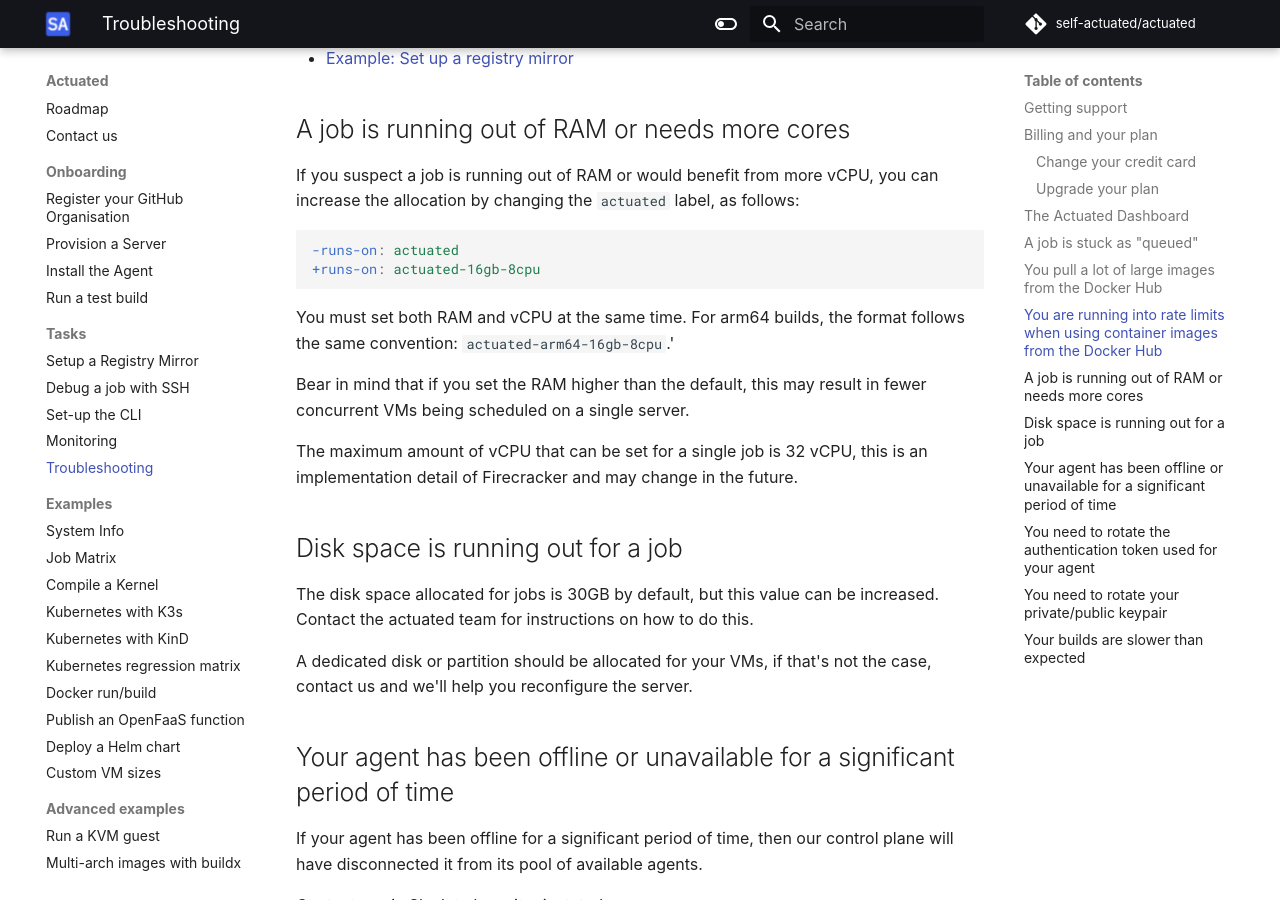
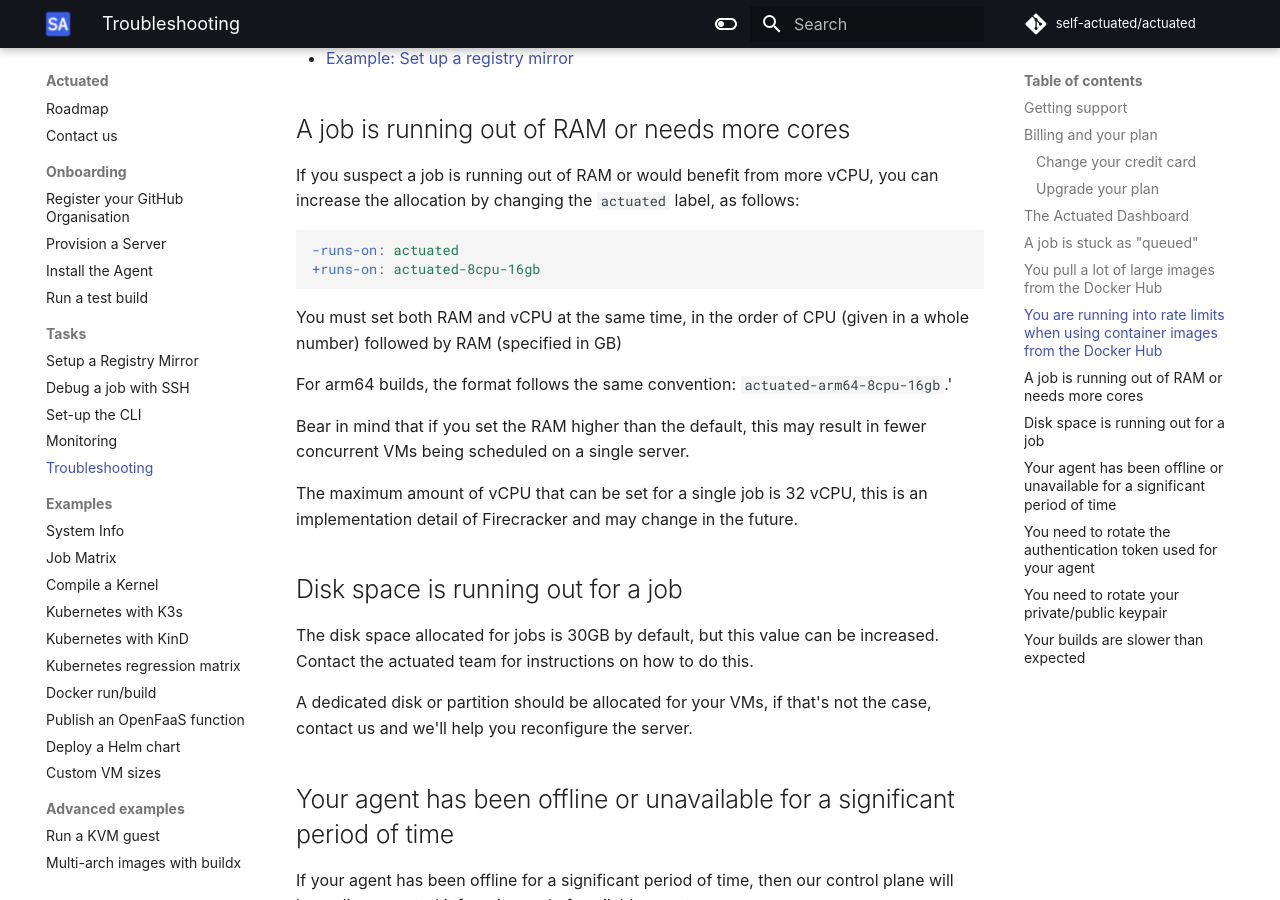
Before and after one commit to welteki/docs.actuated.dev, an MkDocs documentation site: the page built from docs/troubleshooting.md, in a window 1280 px wide and 900 px high, scrolled down 2780 px. Built offline with MkDocs 1.6.1 and Material for MkDocs 9.7.7, drawn with Linux system fonts in a browser that asks for light colours; some web fonts are replaced.

Commit message:
Fix example for custom CPU / RAM
Signed-off-by: Alex Ellis (OpenFaaS Ltd) <alexellis2@gmail.com>

````diff
--- a/docs/troubleshooting.md
+++ b/docs/troubleshooting.md
@@ -79,10 +79,12 @@ If you suspect a job is running out of RAM or would benefit from more vCPU, you
 
 ```yaml
 -runs-on: actuated
-+runs-on: actuated-16gb-8cpu
++runs-on: actuated-8cpu-16gb
 ```
 
-You must set both RAM and vCPU at the same time. For arm64 builds, the format follows the same convention: `actuated-arm64-16gb-8cpu`.'
+You must set both RAM and vCPU at the same time, in the order of CPU (given in a whole number) followed by RAM (specified in GB)
+
+For arm64 builds, the format follows the same convention: `actuated-arm64-8cpu-16gb`.'
 
 Bear in mind that if you set the RAM higher than the default, this may result in fewer concurrent VMs being scheduled on a single server.
 
````
